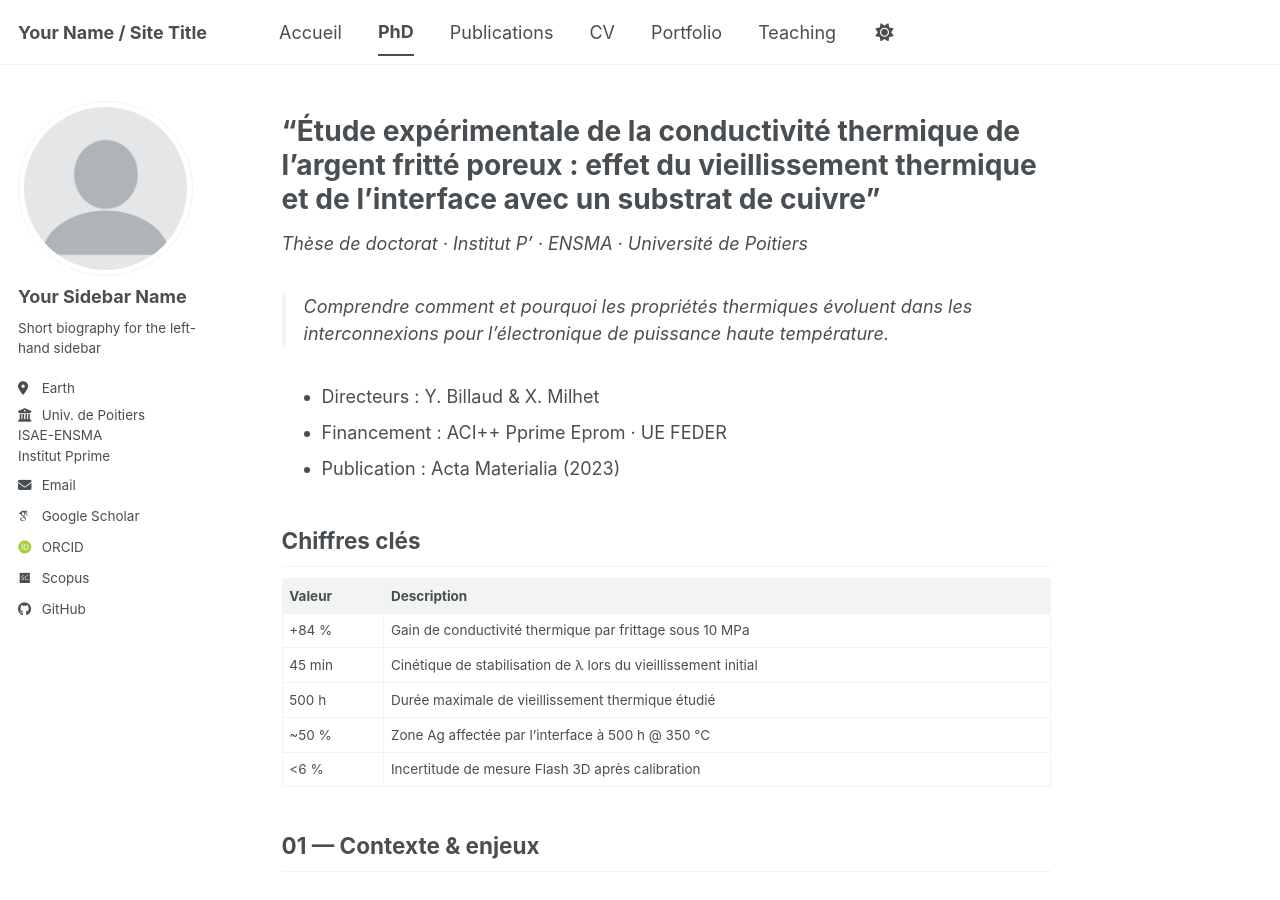
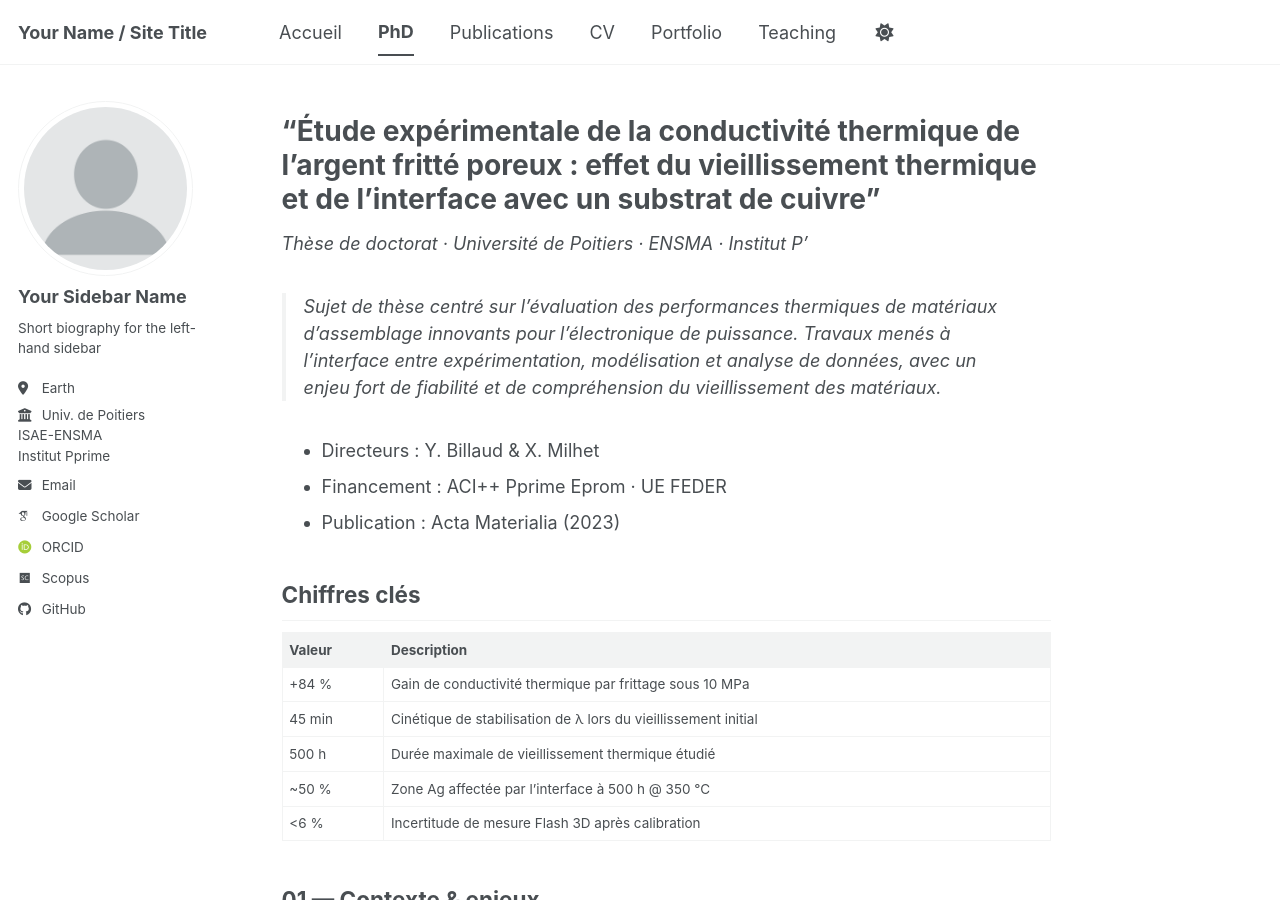
Before and after one commit to Anas-Sg-git/anas-sghuri, a Jekyll site: the page built from _pages/phd.md, in a window 1280 px wide and 900 px high. Built offline with Jekyll 4.4.1, drawn with Linux system fonts in a browser that asks for light colours; some web fonts are replaced; a script bundle is joined from its source files by our own code; library files that are not in the unit come from our copies.

Commit message:
Update phd.md

```diff
--- a/_pages/phd.md
+++ b/_pages/phd.md
@@ -7,9 +7,10 @@ author_profile: true
 
 # "Étude expérimentale de la conductivité thermique de l'argent fritté poreux : effet du vieillissement thermique et de l'interface avec un substrat de cuivre"
 
-*Thèse de doctorat · Institut P' · ENSMA · Université de Poitiers*
+*Thèse de doctorat · Université de Poitiers · ENSMA · Institut P'*
 
-> Comprendre comment et pourquoi les propriétés thermiques évoluent dans les interconnexions pour l'électronique de puissance haute température.
+> Sujet de thèse centré sur l’évaluation des performances thermiques de matériaux d’assemblage innovants pour l’électronique de puissance.
+Travaux menés à l’interface entre expérimentation, modélisation et analyse de données, avec un enjeu fort de fiabilité et de compréhension du vieillissement des matériaux.
 
 - Directeurs : Y. Billaud & X. Milhet
 - Financement : ACI++ Pprime Eprom · UE FEDER
```
